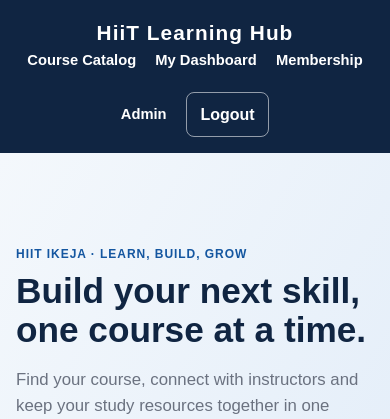
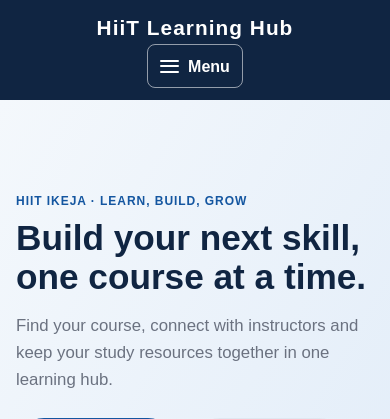
Before and after one commit to lokimax23-op/rest_framework, a Django app: page / in a window 390 px wide. Shown: the top 419 px of the page. Run offline with Django 5.2, Linux system fonts and the light colour scheme; the visitor is signed in with stand-in values (Sample User, id 1); data comes from the database, SQL or seed files in the repository; data that the repository does not hold is empty.

Commit message:
Add responsive navigation menu
Add an accessible open/close navigation control for tablet and mobile layouts while keeping desktop navigation visible.

Co-authored-by: Copilot <223556219+Copilot@users.noreply.github.com>

```diff
--- a/resources_app/static/portal/cdl.css
+++ b/resources_app/static/portal/cdl.css
@@ -594,6 +594,96 @@
     clip-path: inset(50%);
 }
 
+.nav-menu-toggle {
+    display: none;
+    align-items: center;
+    justify-content: center;
+    gap: .6rem;
+    min-height: 44px;
+    border: 1px solid rgba(255, 255, 255, .55);
+    border-radius: 8px;
+    padding: .5rem .75rem;
+    background: transparent;
+    color: #fff;
+    font: inherit;
+    font-weight: 700;
+    cursor: pointer;
+}
+
+.nav-menu-toggle:focus-visible,
+.cdl-navbar .nav a:focus-visible,
+.btn-logout:focus-visible {
+    outline: 3px solid var(--hiit-gold);
+    outline-offset: 3px;
+}
+
+.nav-menu-icon,
+.nav-menu-icon::before,
+.nav-menu-icon::after {
+    display: block;
+    width: 1.15rem;
+    height: 2px;
+    border-radius: 2px;
+    background: currentColor;
+}
+
+.nav-menu-icon {
+    position: relative;
+}
+
+.nav-menu-icon::before,
+.nav-menu-icon::after {
+    position: absolute;
+    left: 0;
+    content: "";
+}
+
+.nav-menu-icon::before {
+    top: -.35rem;
+}
+
+.nav-menu-icon::after {
+    top: .35rem;
+}
+
+@media (max-width: 900px) {
+    .cdl-navbar .nav-wrap {
+        position: relative;
+        flex-wrap: wrap;
+        min-height: 68px;
+        padding-top: .7rem;
+        padding-bottom: .7rem;
+    }
+
+    .nav-menu-toggle {
+        display: inline-flex;
+    }
+
+    .cdl-navbar .nav {
+        flex-basis: 100%;
+        flex-direction: column;
+        align-items: stretch;
+        gap: .2rem;
+        padding: .6rem 0 .2rem;
+    }
+
+    .cdl-navbar .nav a,
+    .cdl-navbar .nav .btn-logout {
+        display: block;
+        width: 100%;
+        padding: .7rem .75rem;
+        text-align: left;
+    }
+
+    .cdl-navbar .nav .logout-form {
+        width: 100%;
+    }
+
+    .nav-wrap.menu-ready:not(.is-menu-open) .nav {
+        display: none;
+    }
+}
+
 @media (max-width: 820px) {
     .dashboard-layout,
     .dashboard-courses,
--- a/resources_app/static/portal/portal.js
+++ b/resources_app/static/portal/portal.js
@@ -1,4 +1,41 @@
 document.addEventListener('DOMContentLoaded', () => {
+    const menuToggle = document.querySelector('.nav-menu-toggle');
+    const navWrap = menuToggle?.closest('.nav-wrap');
+    const mainNavigation = menuToggle
+        ? document.getElementById(menuToggle.getAttribute('aria-controls'))
+        : null;
+
+    if (menuToggle && navWrap && mainNavigation) {
+        const setMenuOpen = (isOpen) => {
+            navWrap.classList.toggle('is-menu-open', isOpen);
+            menuToggle.setAttribute('aria-expanded', String(isOpen));
+            menuToggle.setAttribute(
+                'aria-label',
+                isOpen ? 'Close navigation menu' : 'Open navigation menu'
+            );
+            menuToggle.querySelector('.nav-menu-label').textContent = isOpen
+                ? 'Close'
+                : 'Menu';
+        };
+
+        navWrap.classList.add('menu-ready');
+        menuToggle.addEventListener('click', () => {
+            setMenuOpen(menuToggle.getAttribute('aria-expanded') !== 'true');
+        });
+        mainNavigation.addEventListener('click', (event) => {
+            if (event.target.closest('a')) setMenuOpen(false);
+        });
+        document.addEventListener('keydown', (event) => {
+            if (event.key === 'Escape' && menuToggle.getAttribute('aria-expanded') === 'true') {
+                setMenuOpen(false);
+                menuToggle.focus();
+            }
+        });
+        window.matchMedia('(min-width: 901px)').addEventListener('change', () => {
+            setMenuOpen(false);
+        });
+    }
+
     const searchInput = document.getElementById('courseSearchInput');
     const courseResults = document.getElementById('courseResults');
     const resultCount = document.getElementById('courseResultsCount');
--- a/resources_app/templates/portal/base.html
+++ b/resources_app/templates/portal/base.html
@@ -14,7 +14,17 @@
     <header class="site-header cdl-navbar">
         <div class="container nav-wrap">
             <a class="brand" href="{% url 'home' %}">HiiT Learning Hub</a>
-            <nav class="nav" aria-label="Main navigation">
+            <button
+                class="nav-menu-toggle"
+                type="button"
+                aria-controls="main-navigation"
+                aria-expanded="false"
+                aria-label="Open navigation menu"
+            >
+                <span class="nav-menu-icon" aria-hidden="true"></span>
+                <span class="nav-menu-label">Menu</span>
+            </button>
+            <nav class="nav" id="main-navigation" aria-label="Main navigation">
                 <a href="{% url 'course_catalog' %}">Course Catalog</a>
                 {% if user.is_authenticated %}
                     <a href="{% url 'student_dashboard' %}">My Dashboard</a>
```
